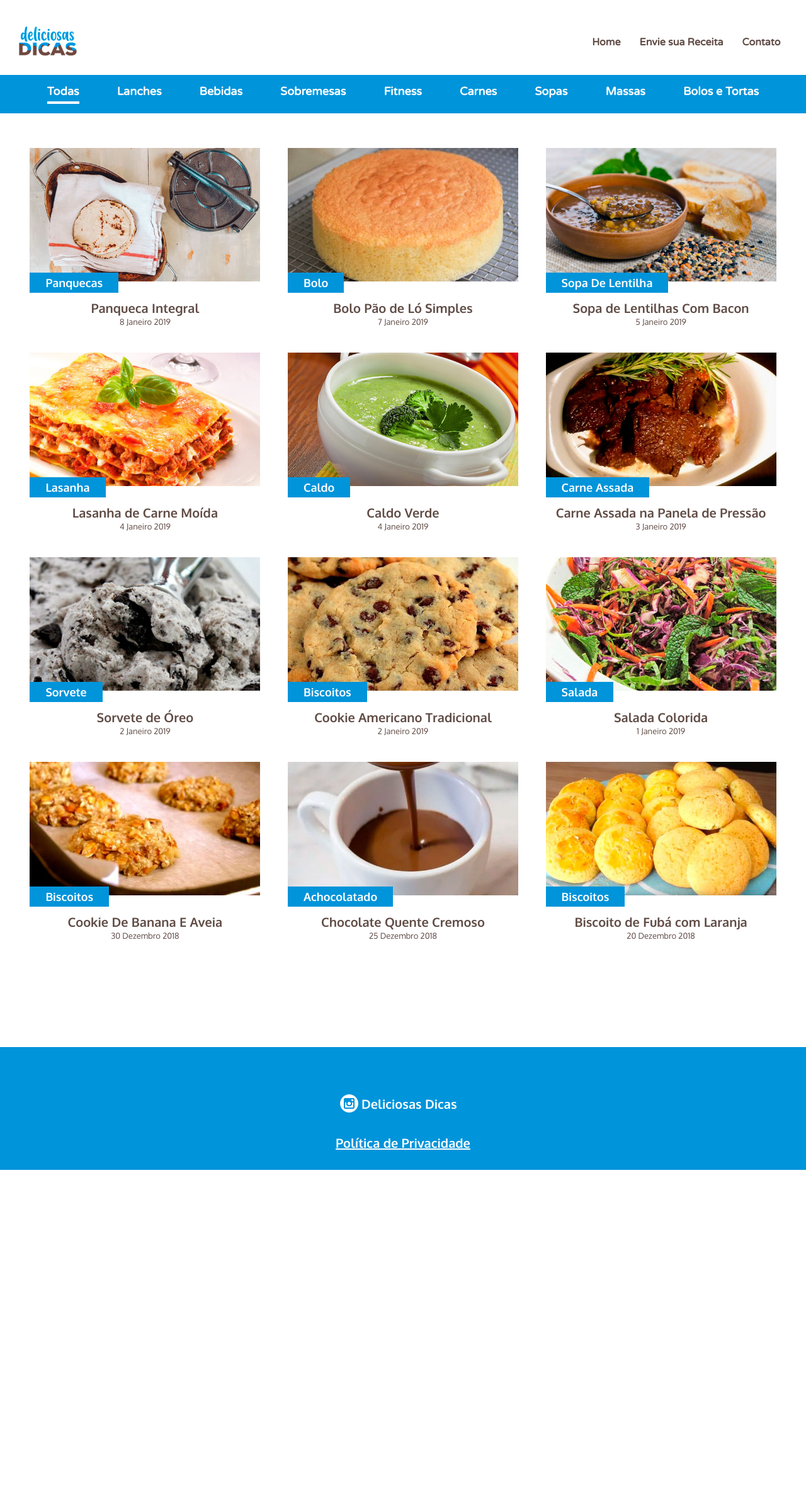
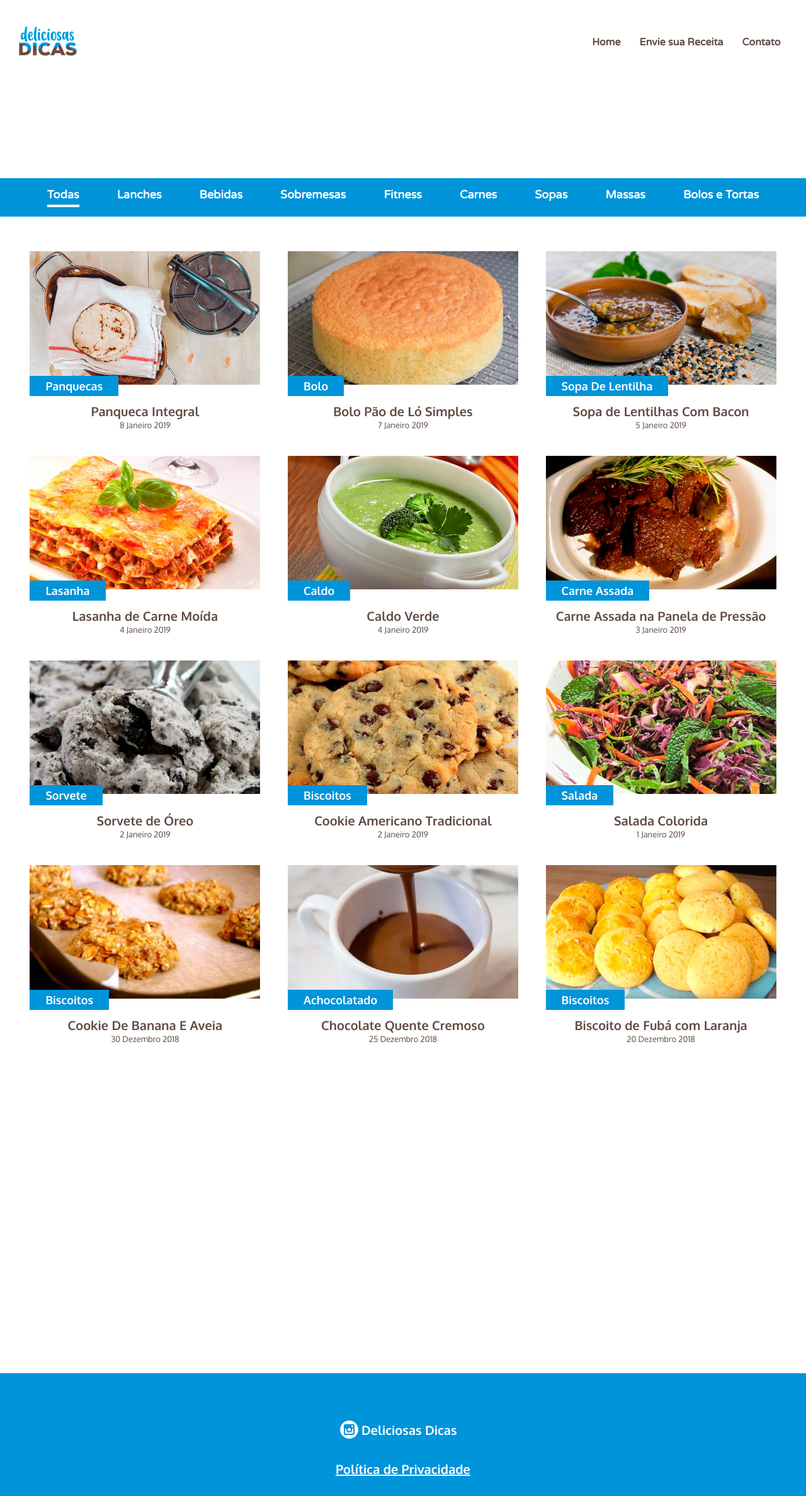
Before and after one commit to deliciosasdicas/deliciosasdicas.github.io, a Jekyll site: the page built from index.html, in a window 1280 px wide. Shown: the whole page at 63% size. Built offline with Jekyll 4.4.1, drawn with Linux system fonts in a browser that asks for light colours; comment, search, counter and statistics services are not loaded; before the commit the page ends 1858 px from its top, so only the background shows below that.

Commit message:
ads style

```diff
--- a/assets/scss/style.scss
+++ b/assets/scss/style.scss
@@ -76,16 +76,10 @@
 }
 
 .publicidade{
-  max-width: 728px;
-  height: 90px;
-  background: #ccc;
   margin: 20px auto 50px;
-  display: none;
 }
 
 .publicidade.last{
-  max-width: 970px;
-  height: 250px;
   margin: 100px auto;
 }
 
```
Also changed, not shown: assets/css/style.css, 1 other file.
